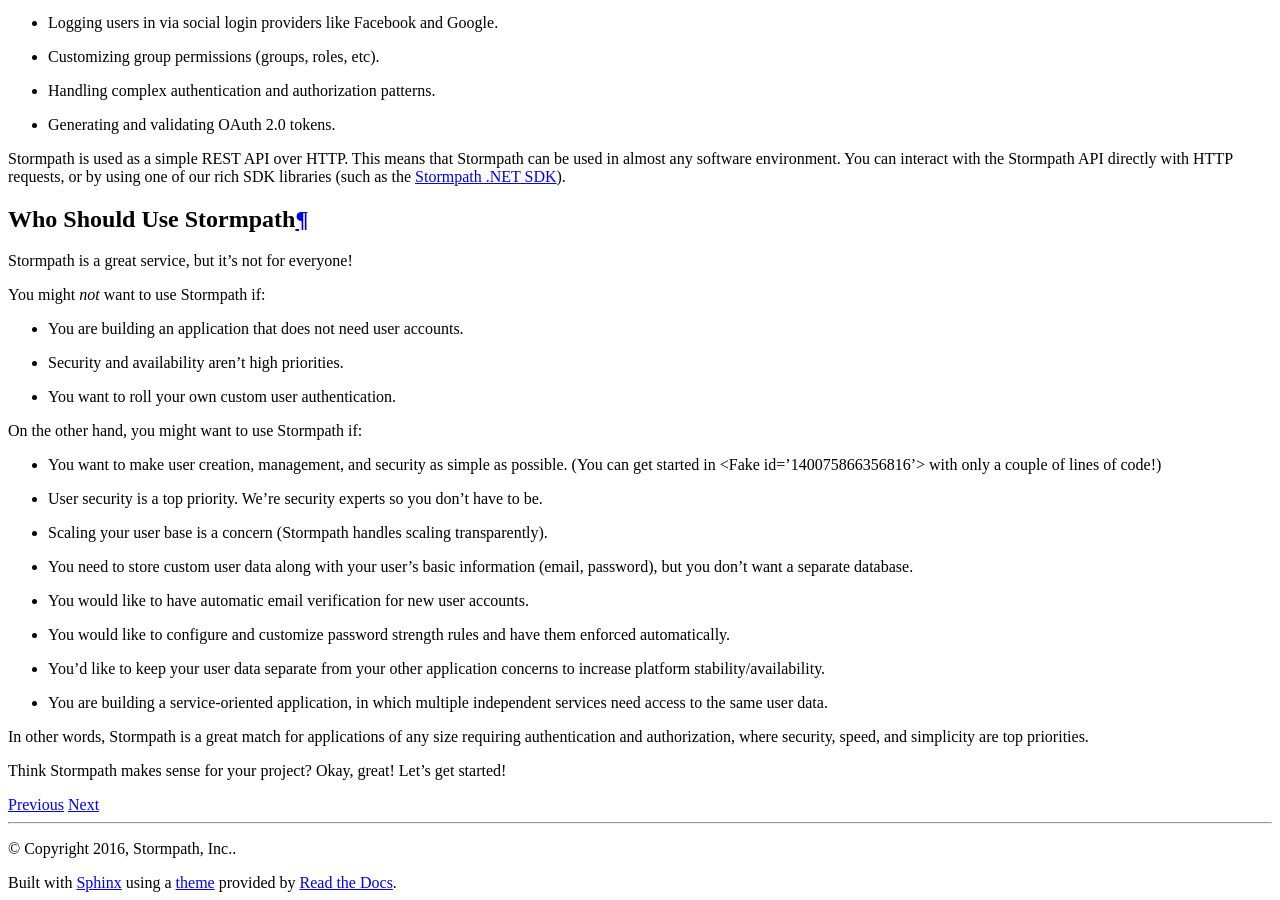
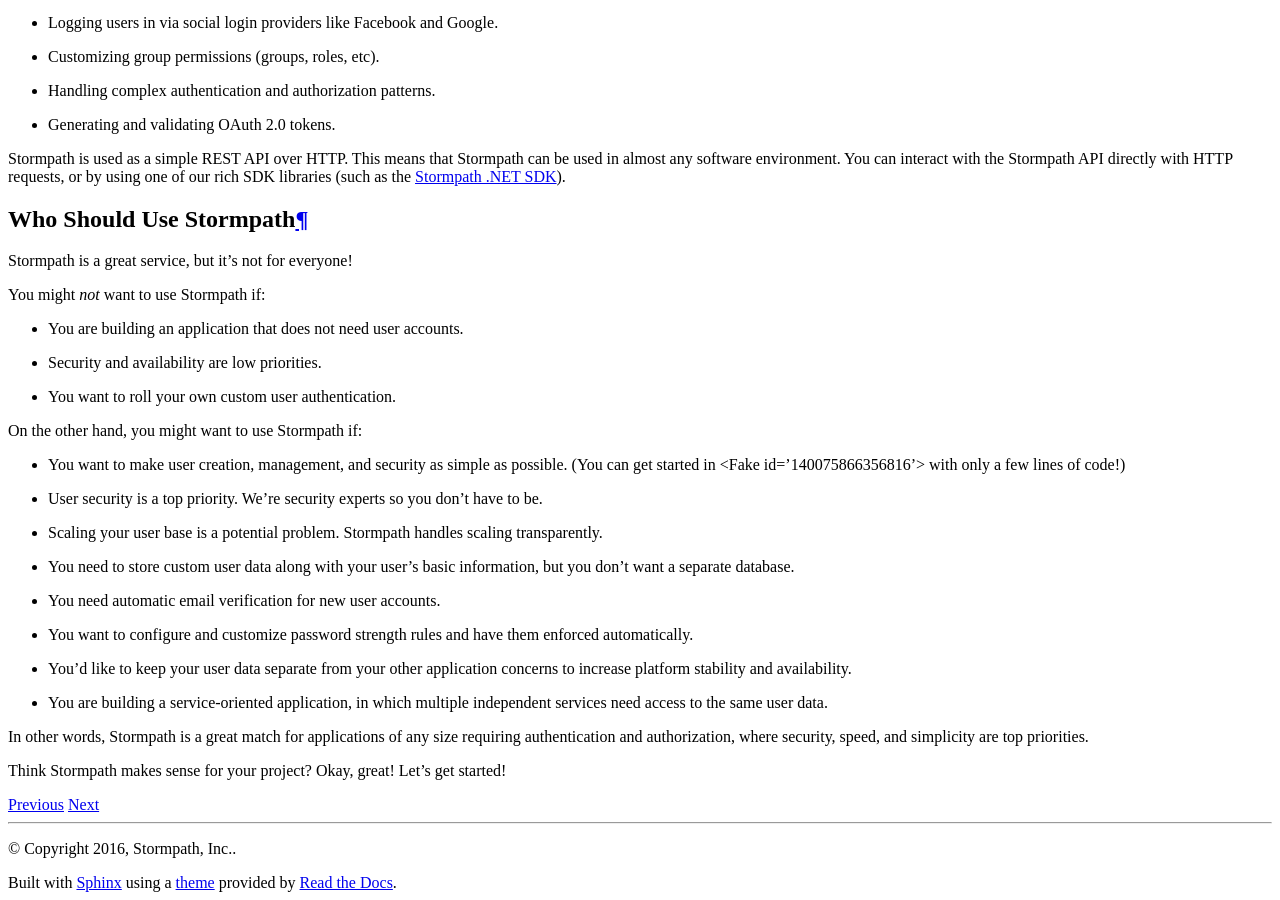
Before and after one commit to stormpath/stormpath-dotnet-documentation, a Sphinx documentation site: the page built from docs/introduction.rst, in a window 1280 px wide and 900 px high, scrolled down 1116 px. Built offline with Sphinx 7.4.7 and the Read the Docs theme 2.0.0, drawn with Linux system fonts in a browser that asks for light colours; pages that are not in the unit, such as notebooks, are missing from menus; a script that is not in the unit is left out.

Commit message:
Deconfusify language

```diff
--- a/docs/introduction.rst
+++ b/docs/introduction.rst
@@ -47,20 +47,19 @@
 You might *not* want to use Stormpath if:
 
 - You are building an application that does not need user accounts.
-- Security and availability aren't high priorities.
+- Security and availability are low priorities.
 - You want to roll your own custom user authentication.
 
 On the other hand, you might want to use Stormpath if:
 
 - You want to make user creation, management, and security as simple as possible.
-  (You can get started in |framework| with only a couple of lines of code!)
+  (You can get started in |framework| with only a few lines of code!)
 - User security is a top priority. We're security experts so you don't have to be.
-- Scaling your user base is a concern (Stormpath handles scaling transparently).
-- You need to store custom user data along with your user's basic information
-  (email, password), but you don't want a separate database.
-- You would like to have automatic email verification for new user accounts.
-- You would like to configure and customize password strength rules and have them enforced automatically.
-- You'd like to keep your user data separate from your other application concerns to increase platform stability/availability.
+- Scaling your user base is a potential problem. Stormpath handles scaling transparently.
+- You need to store custom user data along with your user's basic information, but you don't want a separate database.
+- You need automatic email verification for new user accounts.
+- You want to configure and customize password strength rules and have them enforced automatically.
+- You'd like to keep your user data separate from your other application concerns to increase platform stability and availability.
 - You are building a service-oriented application, in which multiple
   independent services need access to the same user data.
 
```
